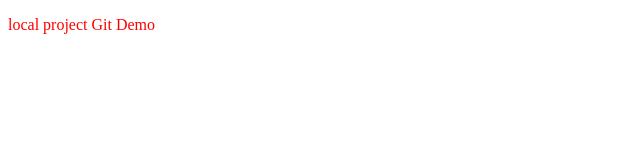
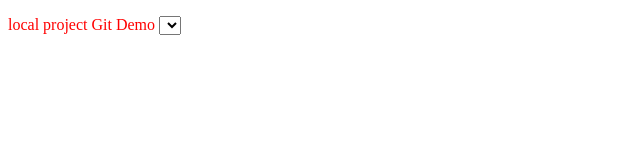
Before and after one commit to Mubeen-Ahmad07/Local-repo, a plain HTML site: page index.html in a window 1280 px wide. Shown: the full height of the page, 0-640 px from the left. Drawn offline with Linux system fonts and the light colour scheme.

Commit message:
add select

```diff
--- a/index.html
+++ b/index.html
@@ -7,6 +7,6 @@
     <link rel="stylesheet" href="style.css">
 </head>
 <body>
-    <p> local project Git Demo  </p>
+    <p> local project Git Demo  <select></select></p>
 </body>
 </html>
```
